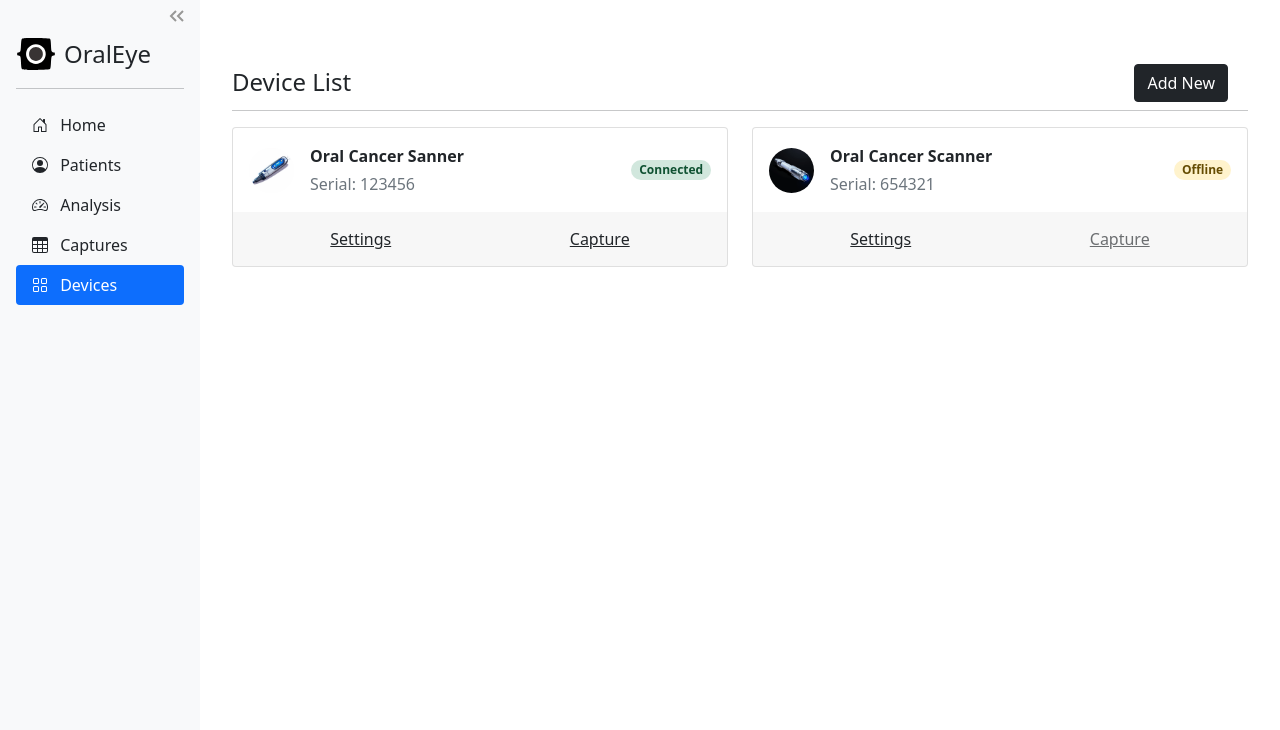
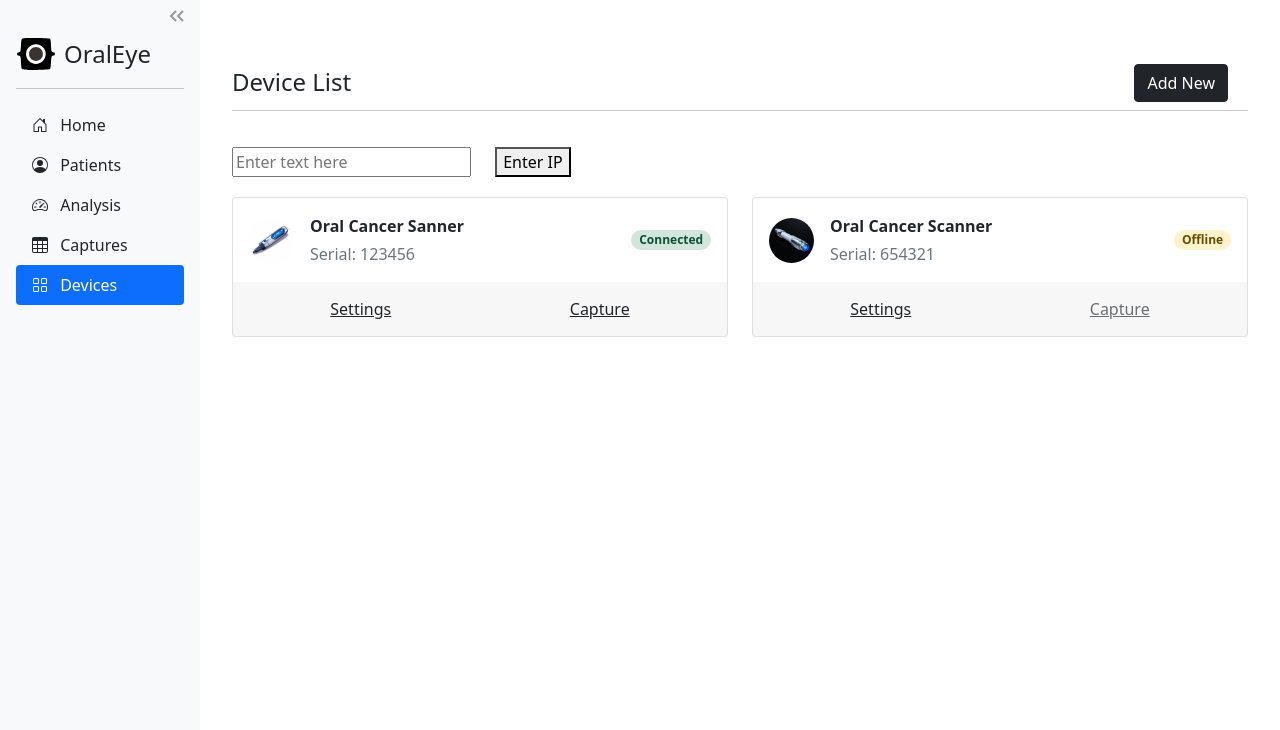
Before and after one commit to hjiang36/oraleye-dev-app, an Electron app: page devices.html in a window 1280 px wide. Shown: the top 730 px of the page. Drawn offline with nearby package versions, Linux system fonts and the light colour scheme; no server answers.

Commit message:
set IP address
button and text box to set ip address

```diff
--- a/devices.html
+++ b/devices.html
@@ -271,7 +271,16 @@
             </div>
           </div>
           <hr class="mt-2" />
-
+          <div>
+              <input type="text" class="ip-text-button" placeholder="Enter text here">
+              <button
+                type="button"
+                class="ip-text-button"
+                style="margin: 20px"
+              >
+                  Enter IP
+              </button>
+          </div>
           <div class="row" id="device-list-wrapper">
             <div class="col-xl-6 mb-4">
               <div class="card">
```
Also changed, not shown: main.js (+10 -0 lines).
